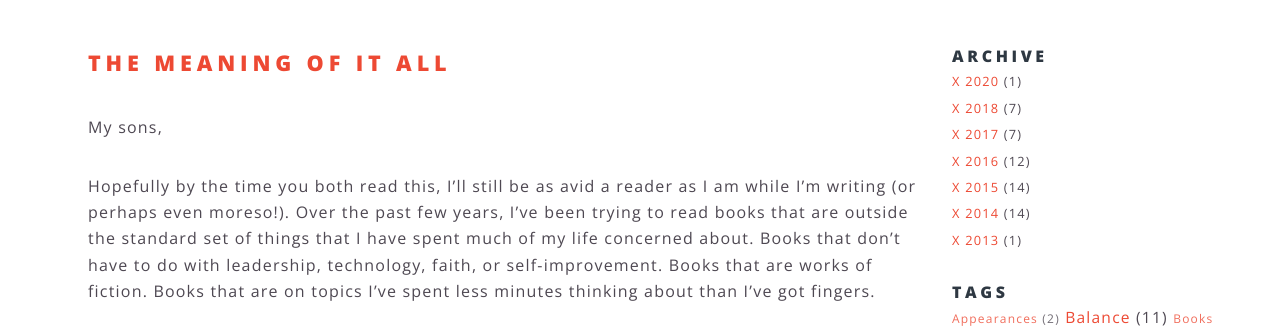
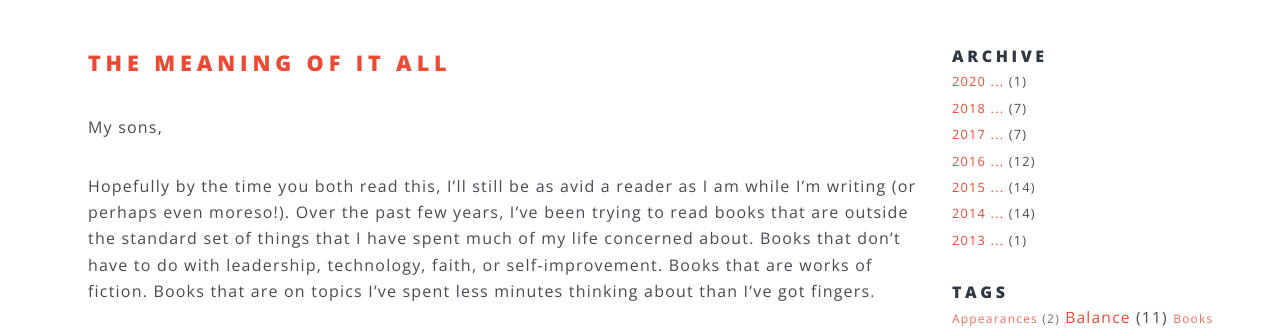
Before and after one commit to samng96/samng.me, a Jekyll site: the page built from letters-to-my-son/index.html, in a window 1280 px wide and 900 px high, cut to the strip 397-730 px from the top of the window. Built offline with Jekyll 4.4.1, drawn with Linux system fonts in a browser that asks for light colours.

Commit message:
changing X to ... for archive

```diff
--- a/_includes/archive_list.html
+++ b/_includes/archive_list.html
@@ -13,7 +13,7 @@
       {% if postYear != currentYear %}
         {% if firstLoop == false %}
           <div id="archive{{currentYear}}" class="smallerLinks">
-            <div id="archive-nav{{ currentYear }}"><a class="archive-nav" href="#archive-nav{{ currentYear }}">X</a> <a href="/archive/{{ currentYear }}">{{ currentYear }}</a> ({{post_count}})</div>
+            <div id="archive-nav{{ currentYear }}"><a href="/archive/{{ currentYear }}">{{ currentYear }}</a> <a class="archive-nav" href="#archive-nav{{ currentYear }}">...</a> ({{post_count}})</div>
             <div class="alt" style="display: none">
               {{ post_list }}
             </div>
@@ -37,7 +37,7 @@
     {% endif %}
     {% endfor %}
     <div id="archive{{currentYear}}" class="smallerLinks">
-      <div id="archive-nav{{ currentYear }}"><a class="archive-nav" href="#archive-nav{{ currentYear }}">X</a> <a href="/archive/{{ currentYear }}">{{ currentYear }}</a> ({{post_count}})</div>
+      <div id="archive-nav{{ currentYear }}"><a href="/archive/{{ currentYear }}">{{ currentYear }}</a> <a class="archive-nav" href="#archive-nav{{ currentYear }}">...</a> ({{post_count}})</div>
       <div class="alt" style="display: none">
         {{ post_list }}
       </div>
```
